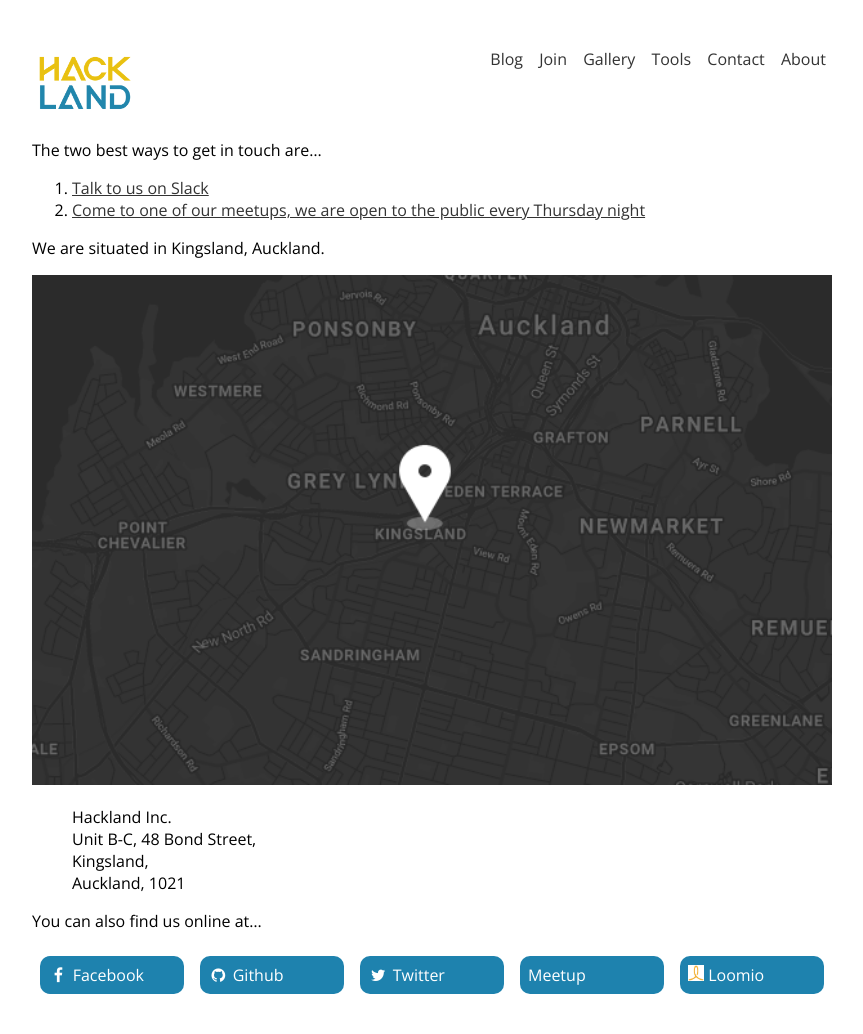
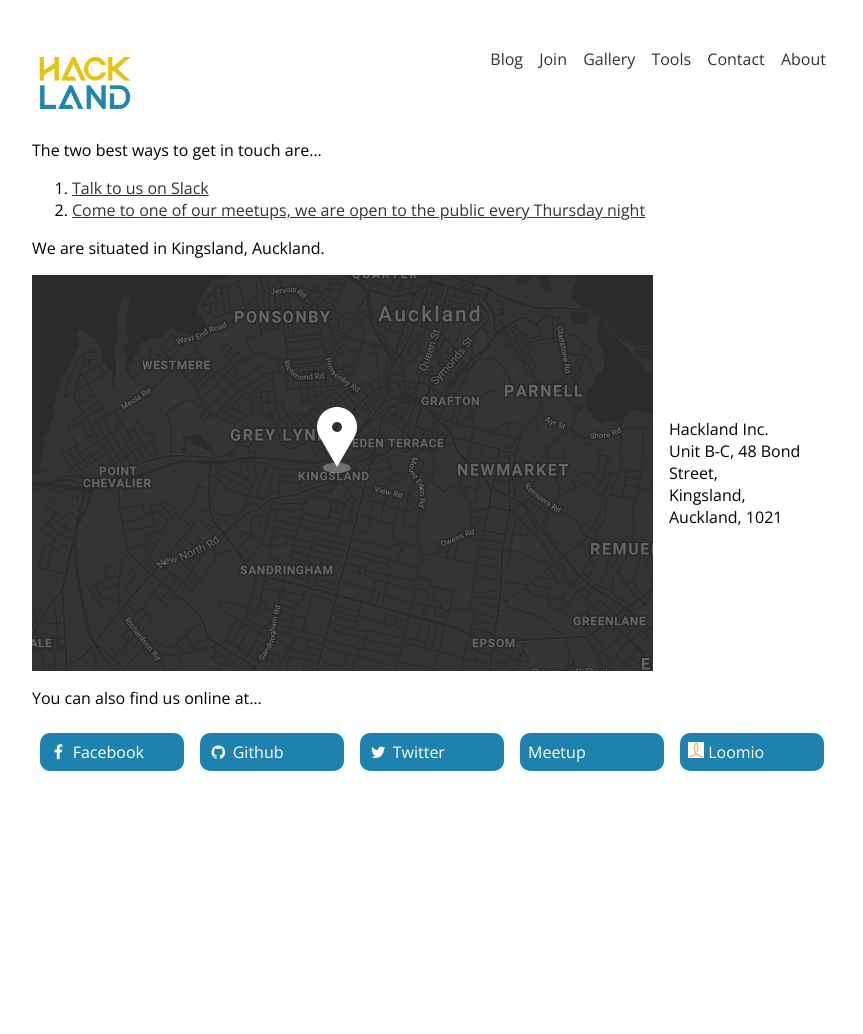
Before and after one commit to foopod/hackland-2.0, a Jekyll site: the page built from contact.md, in a window 1280 px wide. Shown: the whole page, without its empty margins (208-1071 px from the left). Built offline with Jekyll 4.4.1, drawn with Linux system fonts in a browser that asks for light colours; after the commit the page ends 900 px from its top, so only the background shows below that.

Commit message:
spelling

```diff
--- a/contact.md
+++ b/contact.md
@@ -11,13 +11,17 @@ The two best ways to get in touch are...
 
 We are situated in Kingsland, Auckland.
 
-<img src="/public/images/map.png"/>
-
->Hackland Inc. <br>
->Unit B-C, 48 Bond Street,<br>
->Kingsland,<br>
->Auckland, 1021
-
+<div class="tool">
+<img class="tool-pic" src="/public/images/map.png"/>
+    <div class="tool-description">
+        <p>
+            Hackland Inc. <br>
+            Unit B-C, 48 Bond Street,<br>
+            Kingsland,<br>
+            Auckland, 1021
+        </p>
+    </div>
+</div>
 You can also find us online at...
 
 <div class="links">
```
Also changed, not shown: tools.md (+4 -1 lines), 6 other files.
